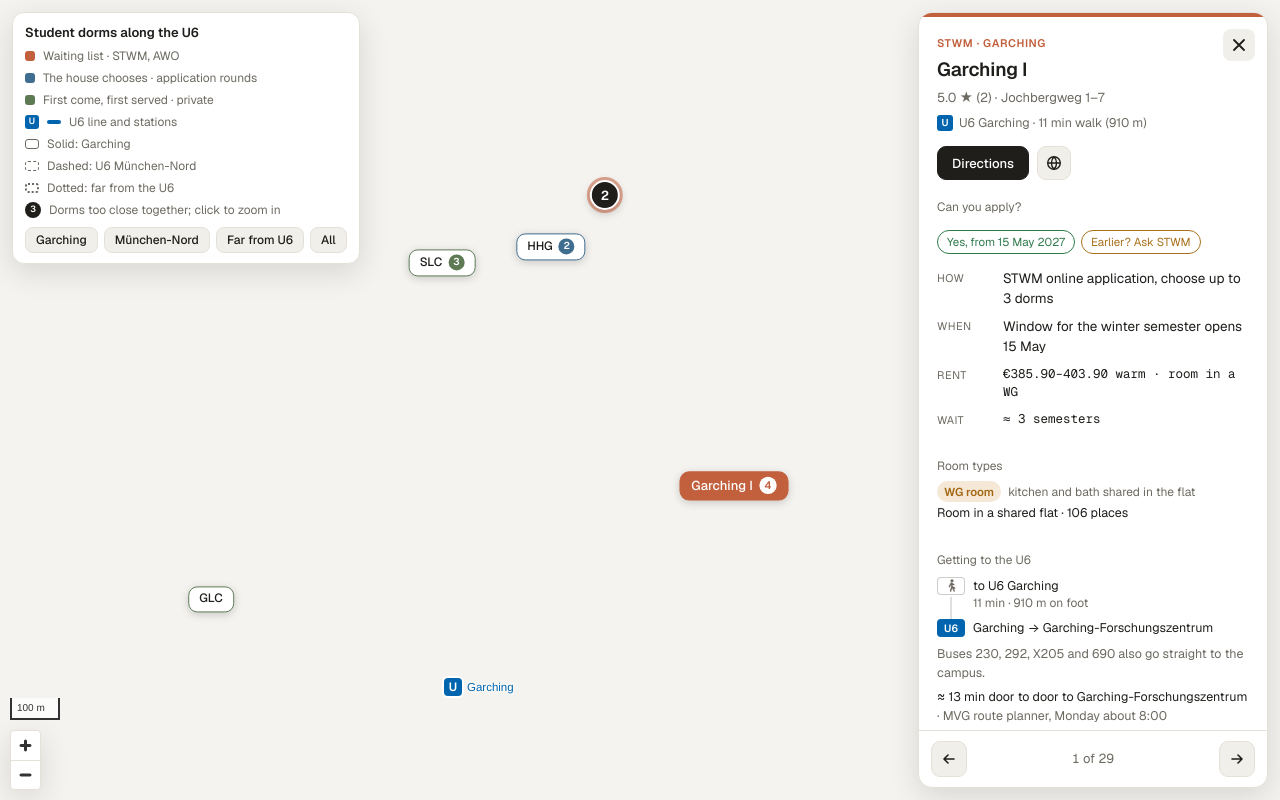
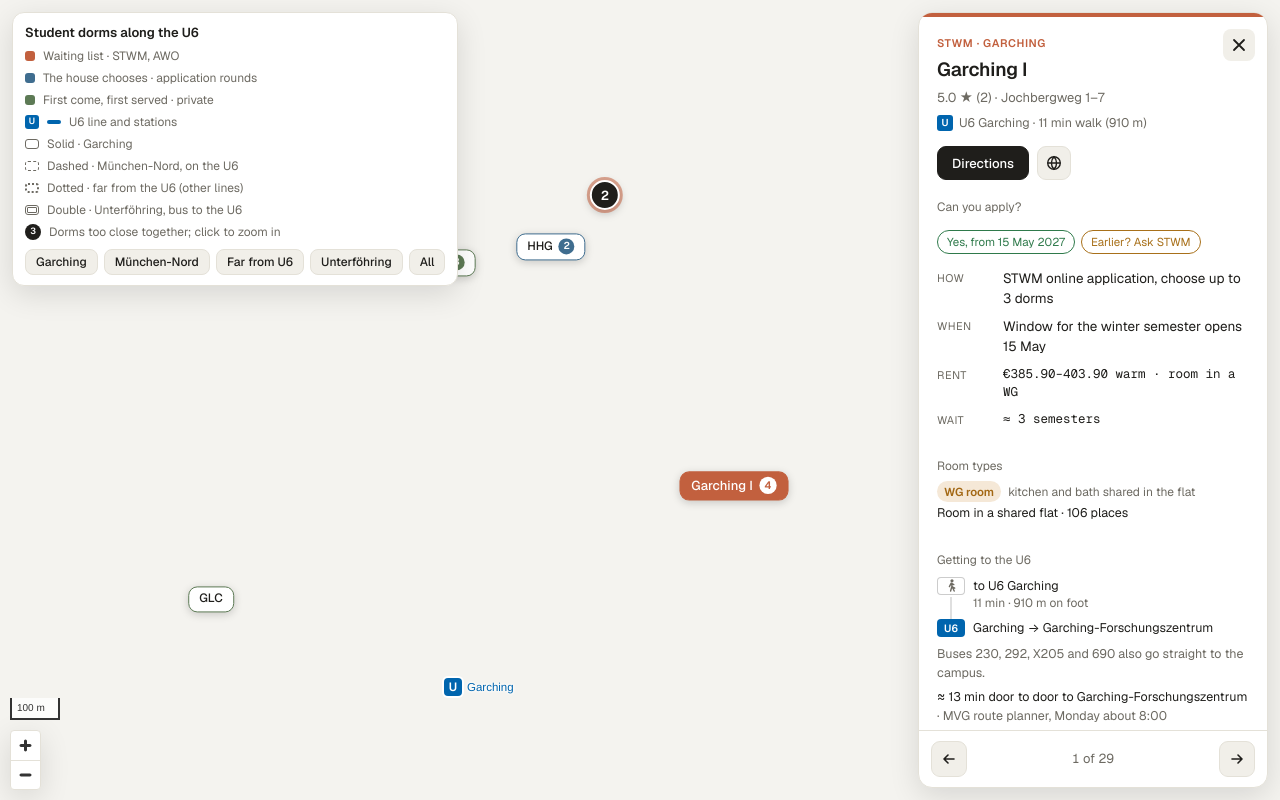
Before and after one commit to alyxhou00/garching-dorms-map, a plain HTML site: page index.html in a window 1280 px wide. Drawn offline with nearby package versions, Linux system fonts and the light colour scheme; no server answers.

Commit message:
Four areas: Garching, München-Nord, Far from U6, Unterföhring; clearer legend and walk pill
Co-Authored-By: Claude Opus 5.5 <noreply@anthropic.com>
Claude-Session: https://claude.ai/code/session_018dqXVSR9q9Q2syyMmK9oeV

```diff
--- a/index.html
+++ b/index.html
@@ -137,6 +137,10 @@ button:focus-visible, a:focus-visible, .mk-in:focus-visible { outline: 2px solid
 }
 @media (prefers-reduced-motion: reduce) { * { transition: none !important; } }
 
+/* Unterföhring markers: double border */
+.mk.ufg .mk-in { border-style: double; border-width: 3px; background: var(--raise); }
+.mk.ufg.on .mk-in { border-style: solid; border-width: 1.5px; background: var(--c); }
+.legend .sw.ln.dbl { border-style: double; border-width: 3px; }
 /* far-from-U6 markers: dotted border */
 .mk.far .mk-in { border-style: dotted; border-width: 2px; background: var(--raise); }
 .mk.far.on .mk-in { border-style: solid; background: var(--c); }
@@ -206,14 +210,16 @@ button.pt-name:hover { text-decoration-color: var(--c); }
   <span><i class="sw" style="--c:var(--eswm)"></i>The house chooses · application rounds</span>
   <span><i class="sw" style="--c:var(--priv)"></i>First come, first served · private</span>
   <span><i class="ux">U</i><i class="sw u6"></i>U6 line and stations</span>
-  <span><i class="sw ln"></i>Solid: Garching</span>
-  <span><i class="sw ln dash"></i>Dashed: U6 München-Nord</span>
-  <span><i class="sw ln dot"></i>Dotted: far from the U6</span>
+  <span><i class="sw ln"></i>Solid · Garching</span>
+  <span><i class="sw ln dash"></i>Dashed · München-Nord, on the U6</span>
+  <span><i class="sw ln dot"></i>Dotted · far from the U6 (other lines)</span>
+  <span><i class="sw ln dbl"></i>Double · Unterföhring, bus to the U6</span>
   <span><i class="clx">3</i>Dorms too close together; click to zoom in</span>
   <div class="areas">
     <button type="button" id="go-g">Garching</button>
     <button type="button" id="go-n">München-Nord</button>
     <button type="button" id="go-f">Far from U6</button>
+    <button type="button" id="go-u">Unterföhring</button>
     <button type="button" id="go-a">All</button>
   </div>
 </div>
@@ -275,7 +281,7 @@ button.pt-name:hover { text-decoration-color: var(--c); }
 
 <script src="https://unpkg.com/maplibre-gl@4.7.1/dist/maplibre-gl.js"></script>
 <script>
-// area: "garching" | "north" (U6 München-Nord, down to Münchner Freiheit) | "far" (far from the U6)
+// area: "garching" | "north" (U6 München-Nord, down to Münchner Freiheit) | "far" (far from the U6) | "ufg" (Unterföhring)
 // ch: "stwm" waiting list | "eswm" selection by an association, church or foundation | "priv" private
 const STWM_HOW = "STWM online application, choose up to 3 dorms";
 const STWM_WHEN = "Window for the winter semester opens 15 May";
@@ -561,11 +567,11 @@ const DORMS = [
     rev:{ good:["Great community; several call it the best dorm in Munich","Popular house bar"], bad:["Hexagonal rooms look striking but are hard to furnish"],
           basis:"all 7 written reviews (of 24 ratings), newest 10 months ago." },
     url:"https://www.marchionini.net/de/bewerbung" },
-  { area:"far", name:"Apian Aparthaus", short:"Apian", street:"Apianstraße 7–7b, 85774 Unterföhring", op:"Private", ch:"priv", lng:11.64038, lat:48.17415, rating:"3.6 ★ (63)",
+  { area:"ufg", name:"Apian Aparthaus", short:"Apian", street:"Apianstraße 7–7b, 85774 Unterföhring", op:"Private", ch:"priv", lng:11.64038, lat:48.17415, rating:"3.6 ★ (63)",
     chips:[["ok","Yes, students"],["check","Early-exit fees (reviews)"]],
     how:"Email info@apian-aparthaus.de or use the form on apian-aparthaus.de, with a copy of your ID, your enrolment certificate and the start date you want", when:"Any time, while flats are free",
     rent:"€830 all-in (Apian 1, ≈ 20 m²) or €950 (Apian 2, ≈ 24 m²) · incl. €230 costs", wait:"No list: flats are let while any are free",
-    note:"Two private houses in Unterföhring, across the Isar from the U6. Apian 1 is for students only; Apian 2 also takes nursing and social-care staff. The town owns 17 flats in Apian 2 (house B) and lets them itself for €450 + costs.",
+    note:"Two private houses in Unterföhring, across the Isar from the U6 (bus 233 to Studentenstadt). Apian 1 is for students only; Apian 2 also takes nursing and social-care staff. The town owns 17 flats in Apian 2 (house B) and lets them itself for €450 + costs.",
     parts:[{name:"Apian 1 · Apianstraße 7", note:"475 flats ≈ 20 m², students only · €600 + €230 costs"},{name:"Apian 2 · Apianstraße 7a/7b", note:"128 flats ≈ 24 m², built over the car park; students and social/nursing jobs · €720 + €230"},{name:"Town flats in Apian 2, house B", note:"17 furnished flats of 23.7 m² for €450 + heating and costs; students, trainees, town staff and social jobs; max. 8 years; town hall allocates in rounds"}],
     other:["Unterföhring town paper (Apr 2026): the town bought 17 flats in Apian 2 house B and lets them for €450 + costs; written applications to the town hall, decided by the housing committee (unterfoehring.de)","Operator website: let 'at any time, while stocks last'; furnished, kitchenette with ceramic hob and fridge, own bath with daylight; security service and video surveillance (apian-aparthaus.de)"],
     rev:{ good:[],
@@ -845,7 +851,7 @@ function show(i, fly) {
   const panel = $("panel");
   panel.hidden = false;
   panel.style.setProperty("--c", COL[d.ch]);
-  const areaName = { garching: "Garching", north: "München-Nord", far: "Far from U6" }[d.area];
+  const areaName = { garching: "Garching", north: "München-Nord", far: "Far from U6", ufg: "Unterföhring" }[d.area];
   $("p-op").textContent = `${d.op} · ${areaName}`;
   $("p-name").textContent = d.name;
   $("p-meta").textContent = `${d.rating} · ${d.street}`;
@@ -861,7 +867,7 @@ function show(i, fly) {
   $("p-dir").href = `https://www.google.com/maps/dir/?api=1&destination=${encodeURIComponent(d.name + ", " + d.street + (/\d{5}/.test(d.street) ? "" : (d.area === "garching" ? ", 85748 Garching bei München" : ", München")))}&travelmode=transit`;
   $("p-web").href = d.url;
   const chips = d.chips.slice();
-  if (d.u6.m > FAR_M) chips.push(["far", `Far from U6 · ${walkText(walkInfo(d))} walk`]);
+  if (d.u6.m > FAR_M) chips.push(["far", `Walk to the U6 · ${walkText(walkInfo(d))}`]);
   $("p-chips").replaceChildren(...chips.map(([k, tx]) => { const s = document.createElement("span"); s.className = "chip " + k; s.textContent = tx; return s; }));
   $("p-how").textContent = d.how; $("p-when").textContent = d.when;
   $("p-rent").textContent = d.rent; $("p-wait").textContent = d.wait;
@@ -923,6 +929,7 @@ function fitArea(filter) {
 $("go-g").addEventListener("click", () => fitArea(d => d.area === "garching"));
 $("go-n").addEventListener("click", () => fitArea(d => d.area === "north"));
 $("go-f").addEventListener("click", () => fitArea(d => d.area === "far"));
+$("go-u").addEventListener("click", () => fitArea(d => d.area === "ufg"));
 $("go-a").addEventListener("click", () => fitArea(() => true));
 show(0, false);
 </script>
```
